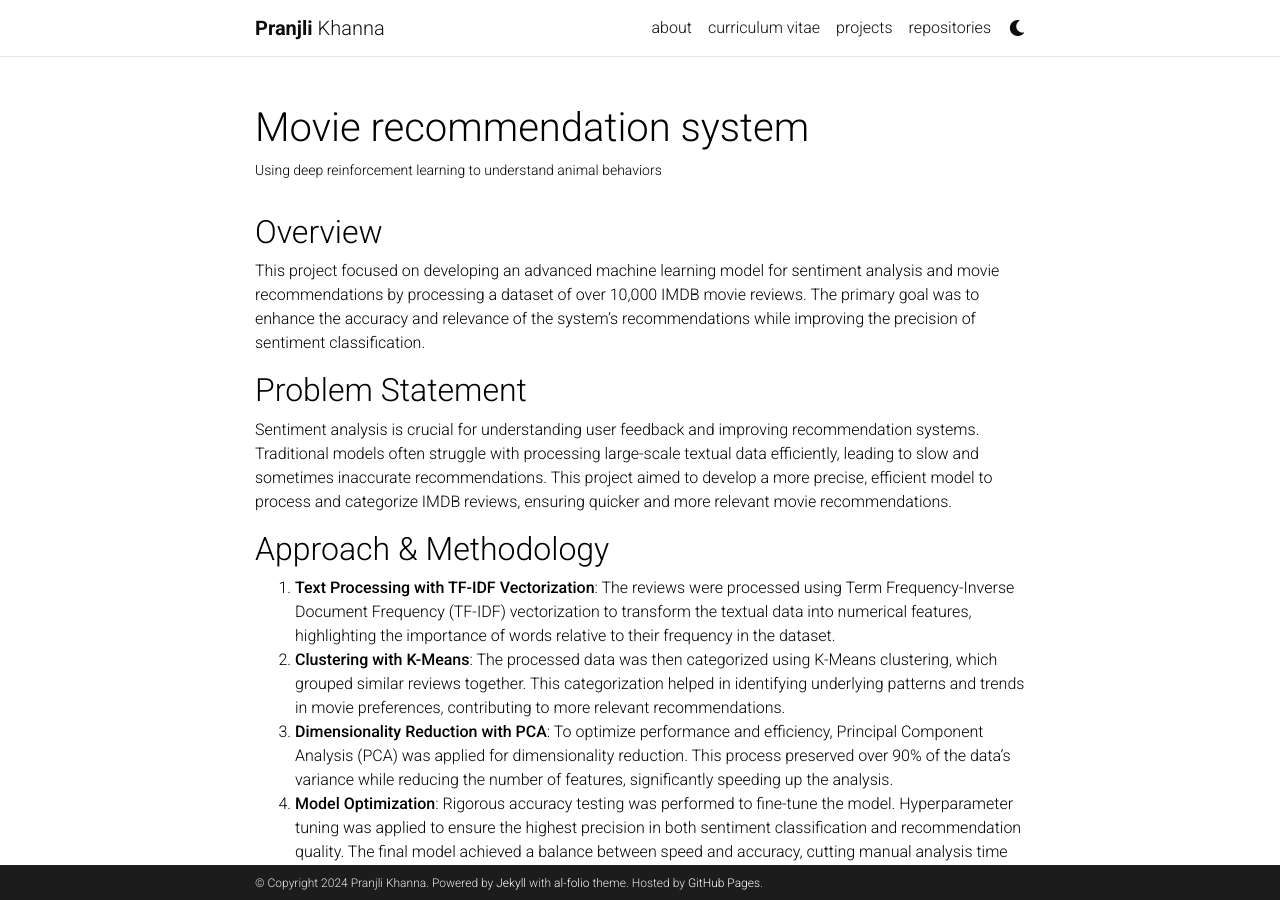
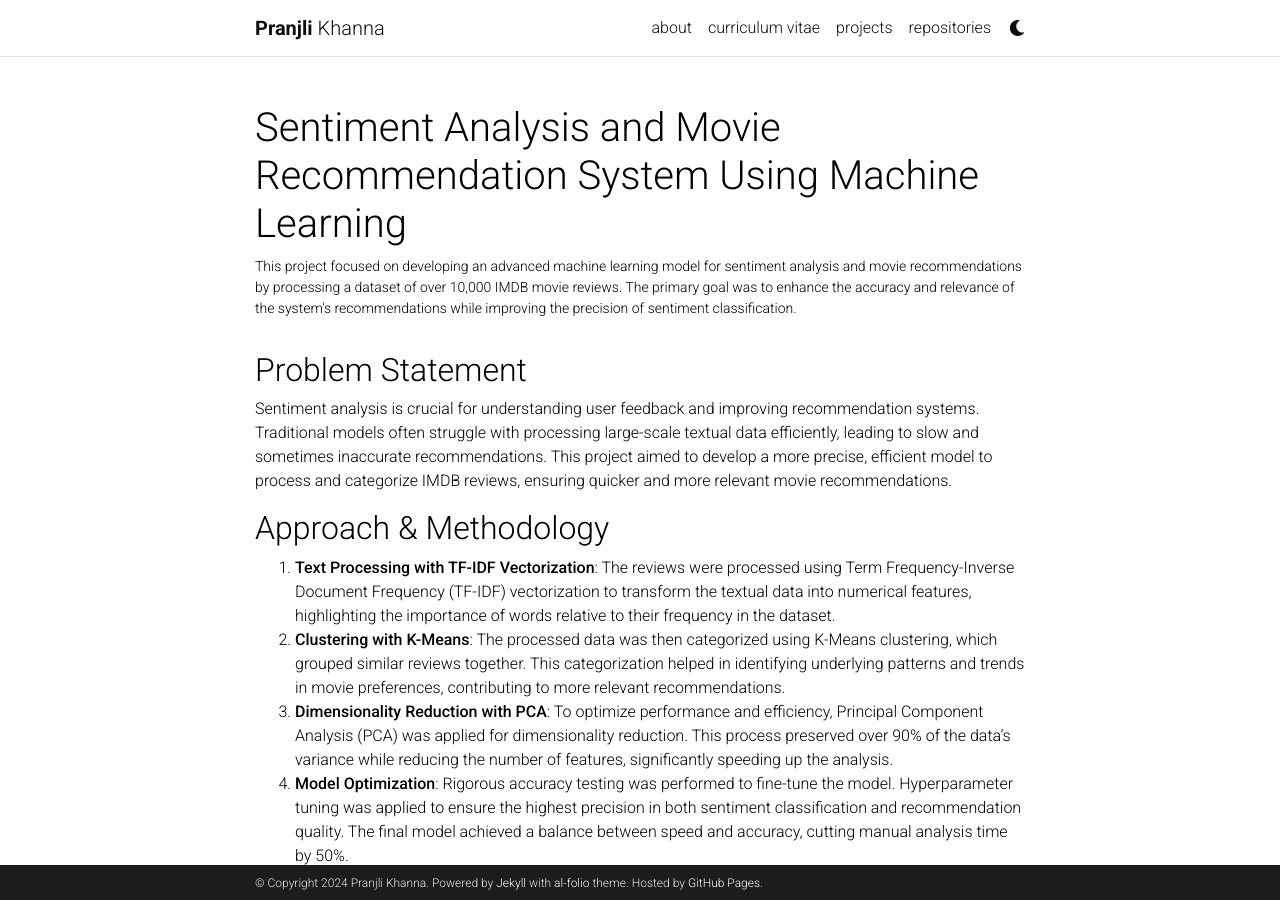
Before and after one commit to pranjlikhanna/pranjlikhanna.github.io, a Jekyll site: the page built from _projects/1_project.md, in a window 1280 px wide and 900 px high. Built offline with Jekyll 4.4.1, drawn with Linux system fonts in a browser that asks for light colours; comment, search, counter and statistics services are not loaded; a style sheet for code colours, icons or effects is not loaded.

Commit message:
Update 1_project.md

```diff
--- a/_projects/1_project.md
+++ b/_projects/1_project.md
@@ -1,14 +1,11 @@
 ---
 layout: page
-title: Movie recommendation system
-description: Using deep reinforcement learning to understand animal behaviors
+title: Sentiment Analysis and Movie Recommendation System Using Machine Learning
+description: This project focused on developing an advanced machine learning model for sentiment analysis and movie recommendations by processing a dataset of over 10,000 IMDB movie reviews. The primary goal was to enhance the accuracy and relevance of the system's recommendations while improving the precision of sentiment classification.
 img: assets/img/movie.jpg
 importance: 1
 category: academic
 ---
-
-## Overview
-This project focused on developing an advanced machine learning model for sentiment analysis and movie recommendations by processing a dataset of over 10,000 IMDB movie reviews. The primary goal was to enhance the accuracy and relevance of the system's recommendations while improving the precision of sentiment classification.
 
 ## Problem Statement
 Sentiment analysis is crucial for understanding user feedback and improving recommendation systems. Traditional models often struggle with processing large-scale textual data efficiently, leading to slow and sometimes inaccurate recommendations. This project aimed to develop a more precise, efficient model to process and categorize IMDB reviews, ensuring quicker and more relevant movie recommendations.
```
